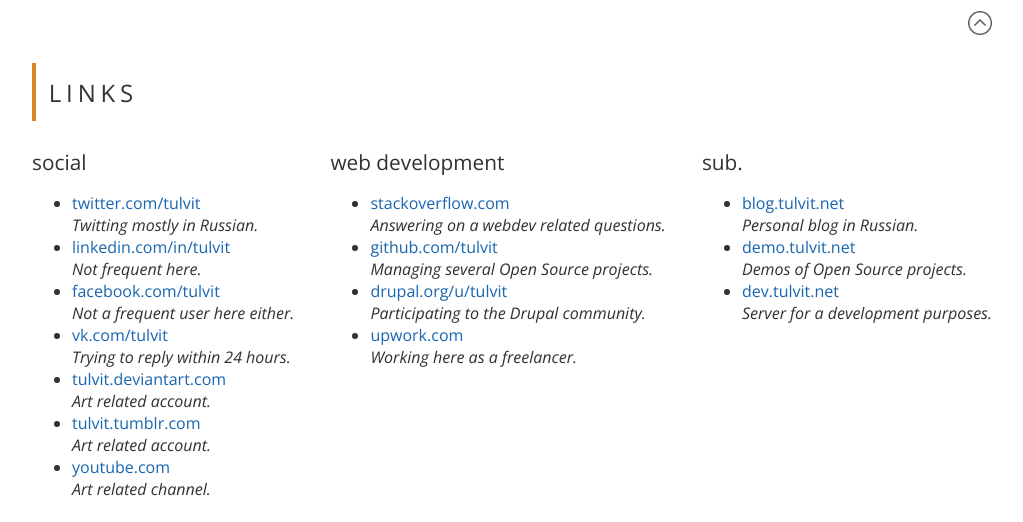
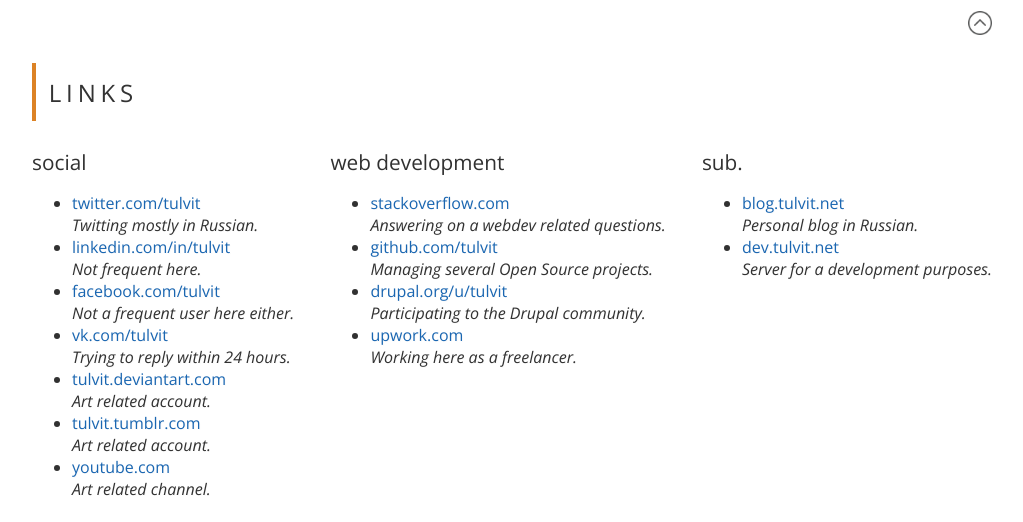
Before and after one commit to tulvit/homepage, a PHP site: page / in a window 1280 px wide. Shown: the part 1087-1609 px from the top of the page, without its empty margins (128-1151 px from the left). Run offline with PHP 8.4, Linux system fonts and the light colour scheme.

Commit message:
Removing link to demo subdomain.

```diff
--- a/index.php
+++ b/index.php
@@ -212,10 +212,6 @@
           <em>Personal blog in Russian.</em>
         </li>
         <li>
-          <a href="http://demo.tulvit.net">demo.tulvit.net</a><br>
-          <em>Demos of Open Source projects.</em>
-        </li>
-        <li>
           <a href="http://dev.tulvit.net">dev.tulvit.net</a><br>
           <em>Server for a development purposes.</em>
         </li>
```
